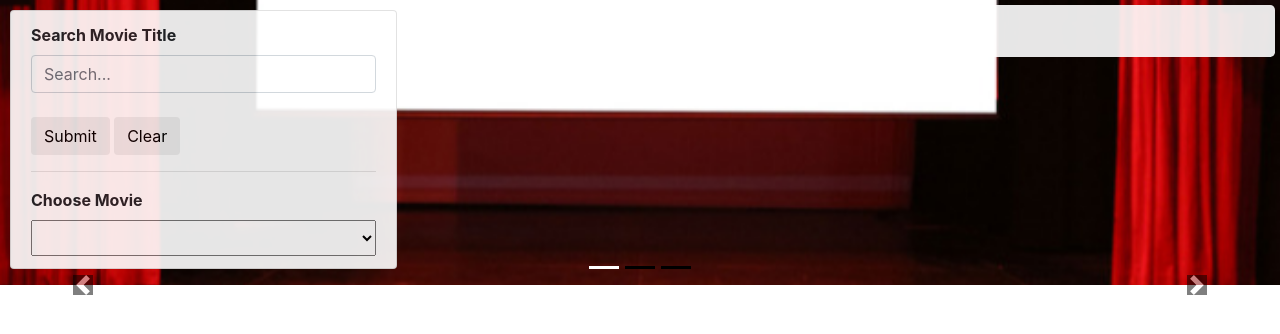
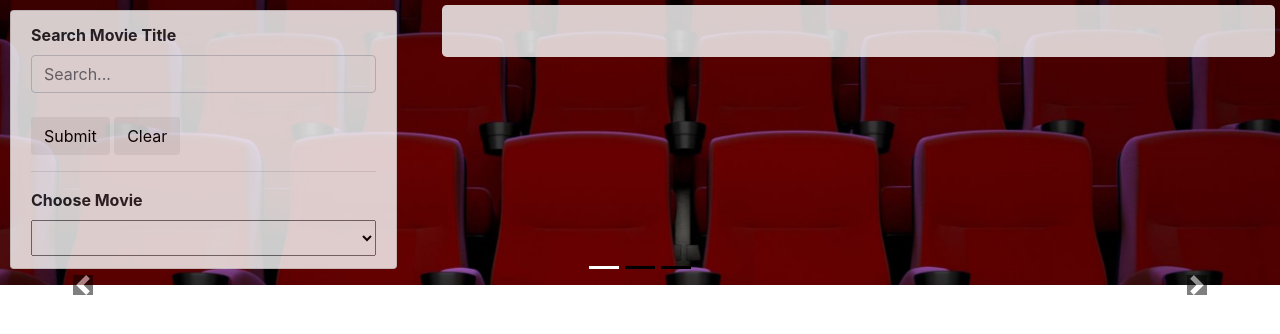
Before and after one commit to czwong/Movie_Machine_Learning, a Flask app: page / in a window 1280 px wide. Shown: the part 56-390 px from the top of the page. Run offline with Flask 2, Linux system fonts and the light colour scheme; data comes from the database, SQL or seed files in the repository; data that the repository does not hold is empty; parts of the project's set-up code (start-up, migrations or seed data) failed here and were passed over; some libraries are stand-ins or nearby versions.

Commit message:
css updates

```diff
--- a/static/css/style.css
+++ b/static/css/style.css
@@ -1,13 +1,16 @@
 /* body {
-  margin: 0;
+  margin: 0px;
   padding: 0px;
-  background-color: rgb(4, 48, 90)
 } */
+
+.navbar {
+  background-color: black;
+}
 
 .filters {
   margin: 10px;
   display: block;
-  opacity: 0.90;
+  opacity: 0.80;
 }
 
 select {
@@ -22,7 +25,7 @@
   background-attachment: fixed;
   background-position: bottom center;
   background-size: cover;
-  background-image: url('../index_images/background.jpg');
+  background-image: url('../index_images/movies.jpg');
   padding: 0px;
 }
 
@@ -34,7 +37,7 @@
   margin: 5px;
   padding: 5px;
   background-color:white;
-  opacity: 0.90;
+  opacity: 0.80;
 }
 
 .title_heading {
@@ -75,16 +78,14 @@
 }
 
 body .carousel-control-prev-icon,
-body .carousel-control-next-icon{
+body .carousel-control-next-icon {
   margin: 0px;
   background-color:black;
 }
 
-body .no-padding{
+body .no-padding {
   padding-left: 0px;
   padding-right: 0px;
-  background-color: black;
-  /* background-image: url('../index_images/background.jpg'); */
 }
 
 /* .nfl-logo {
```
Also changed, not shown: static/index_images/movies.jpg (added).
